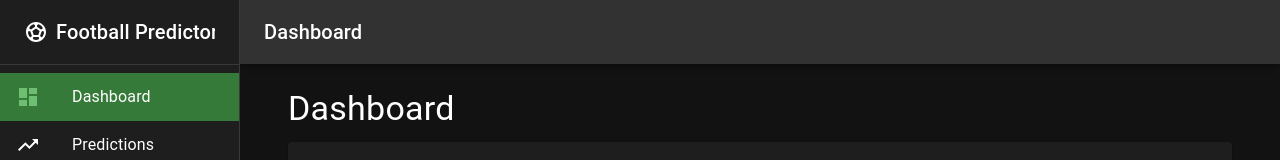
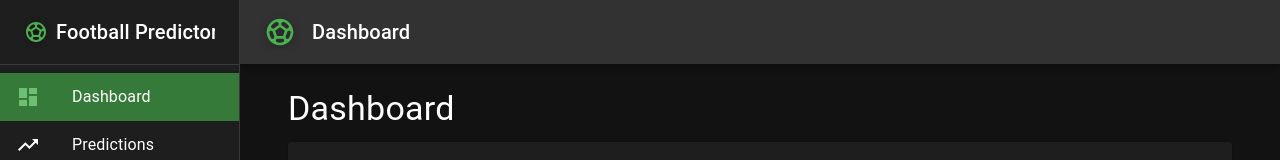
Before and after one commit to oluwafemi02/predictor, a React (Create React App) app in the folder football-prediction-app/frontend/: page /dashboard in a window 1280 px wide. Shown: the top 160 px of the page. Built offline with nearby package versions, Linux system fonts and the light colour scheme; no server answers.

Commit message:
Add soccer ball icon and improve app header styling
Co-authored-by: oladapofemijnr <oladapofemijnr@yahoo.com>

```diff
--- a/football-prediction-app/frontend/public/index.html
+++ b/football-prediction-app/frontend/public/index.html
@@ -24,7 +24,7 @@
       work correctly both with client-side routing and a non-root public URL.
       Learn how to configure a non-root public URL by running `npm run build`.
     -->
-    <title>Football Predictions</title>
+    <title>⚽ Football Predictions</title>
     <style>
       body {
         margin: 0;
@@ -45,6 +45,7 @@
     <noscript>You need to enable JavaScript to run this app.</noscript>
     <div id="root">
       <div id="loading">
+        <h1 style="font-size: 48px; margin-bottom: 20px;">⚽</h1>
         <h2>Loading Football Predictions...</h2>
       </div>
     </div>
--- a/football-prediction-app/frontend/src/components/Layout.tsx
+++ b/football-prediction-app/frontend/src/components/Layout.tsx
@@ -59,7 +59,12 @@ const Layout: React.FC<LayoutProps> = ({ children }) => {
     <>
       <Toolbar>
         <Typography variant="h6" noWrap component="div" sx={{ display: 'flex', alignItems: 'center' }}>
-          <SoccerIcon sx={{ mr: 1 }} />
+          <SoccerIcon sx={{
+            mr: 1,
+            fontSize: '1.5rem',
+            color: theme.palette.primary.main,
+            filter: 'drop-shadow(0 2px 4px rgba(0,0,0,0.3))'
+          }} />
           Football Predictor
         </Typography>
       </Toolbar>
@@ -111,9 +116,24 @@ const Layout: React.FC<LayoutProps> = ({ children }) => {
           >
             <MenuIcon />
           </IconButton>
-          <Typography variant="h6" noWrap component="div">
-            {menuItems.find((item) => item.path === location.pathname)?.text || 'Football Predictions'}
-          </Typography>
+          <Box sx={{ display: 'flex', alignItems: 'center', flexGrow: 1 }}>
+            <SoccerIcon sx={{
+              mr: 2,
+              fontSize: '2rem',
+              color: theme.palette.primary.main,
+              filter: 'drop-shadow(0 2px 4px rgba(0,0,0,0.3))',
+              '@keyframes spin': {
+                '0%': { transform: 'rotate(0deg)' },
+                '100%': { transform: 'rotate(360deg)' }
+              },
+              '&:hover': {
+                animation: 'spin 1s ease-in-out'
+              }
+            }} />
+            <Typography variant="h6" noWrap component="div">
+              {menuItems.find((item) => item.path === location.pathname)?.text || 'Football Predictions'}
+            </Typography>
+          </Box>
         </Toolbar>
       </AppBar>
       <Box
```
